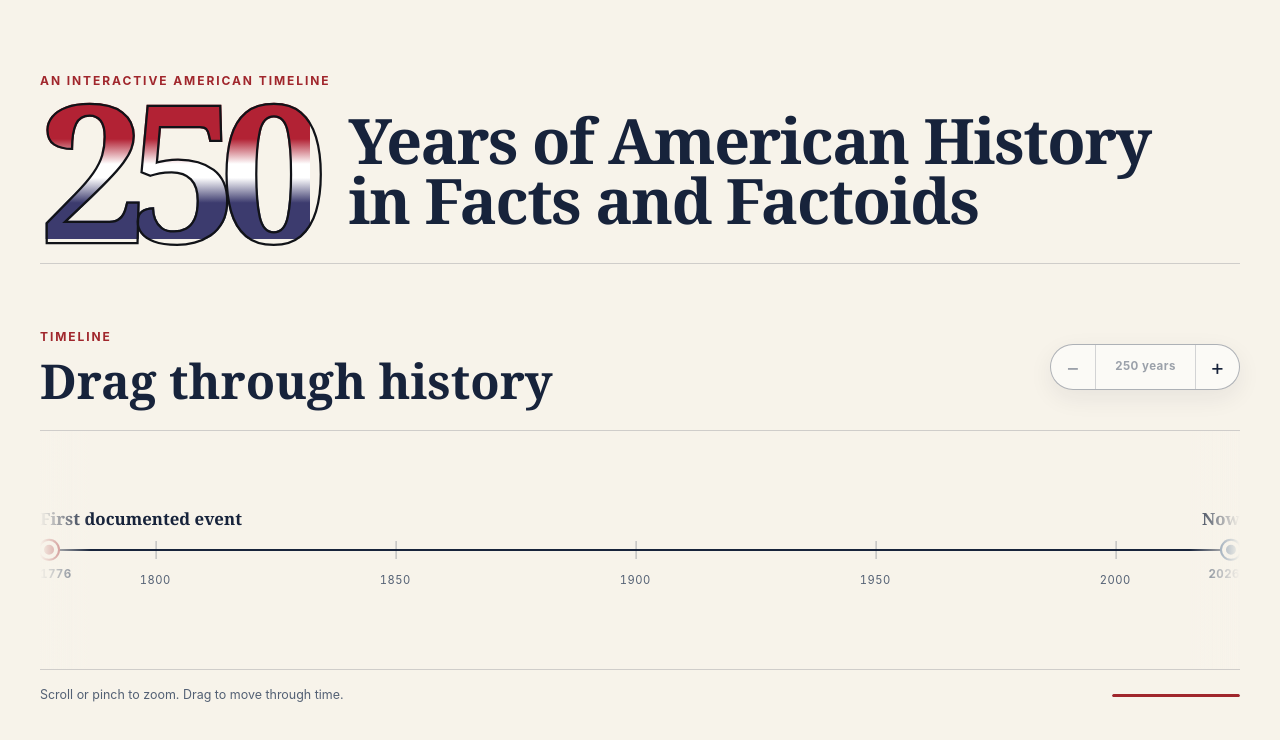
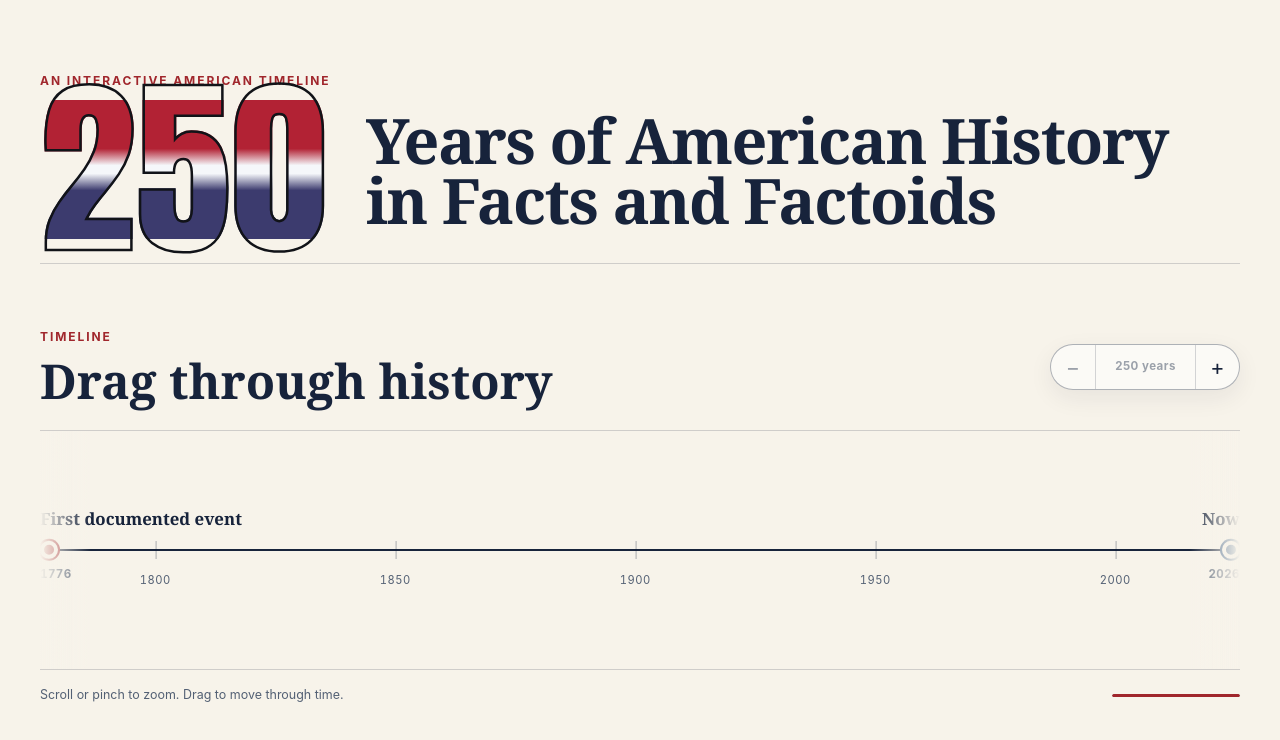
Before and after one commit to denislevkovich/USAlternativeHistory, a React (Vite) app: page / in a window 1280 px wide. Shown: the top 740 px of the page. Built offline with nearby package versions, Linux system fonts and the light colour scheme.

Commit message:
Improve patriotic numeral fill

```diff
--- a/src/App.css
+++ b/src/App.css
@@ -38,20 +38,22 @@
   background: linear-gradient(
     180deg,
     #b22234 0%,
-    #b22234 28%,
-    #fff 46%,
-    #fff 56%,
-    #3c3b6e 74%,
+    #b22234 35%,
+    #f5f7fa 47%,
+    #f5f7fa 53%,
+    #3c3b6e 65%,
     #3c3b6e 100%
   );
   background-clip: text;
   -webkit-background-clip: text;
+  font-family: Impact, Haettenschweiler, 'Arial Narrow Bold', sans-serif;
   font-size: clamp(4.5rem, 15vw, 12rem);
   font-variant-numeric: lining-nums tabular-nums;
-  letter-spacing: -0.09em;
+  font-weight: 900;
+  letter-spacing: 0.005em;
   line-height: 0.72;
   -webkit-text-fill-color: transparent;
-  -webkit-text-stroke: clamp(1px, 0.18vw, 2.25px) #111318;
+  -webkit-text-stroke: clamp(1.25px, 0.2vw, 2.5px) #111318;
 }
 
 .title-copy {
```
